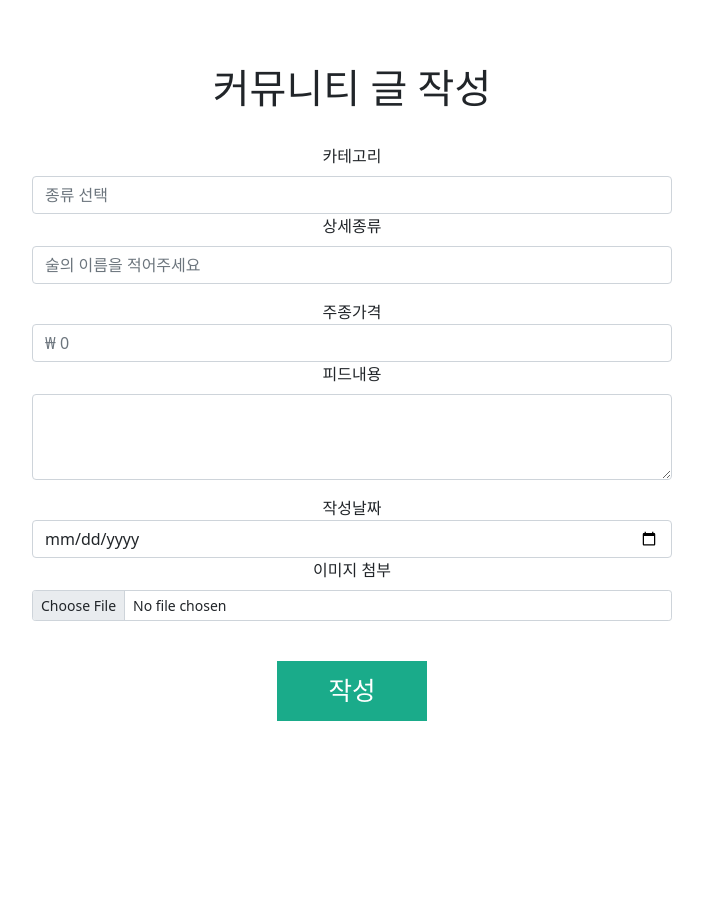
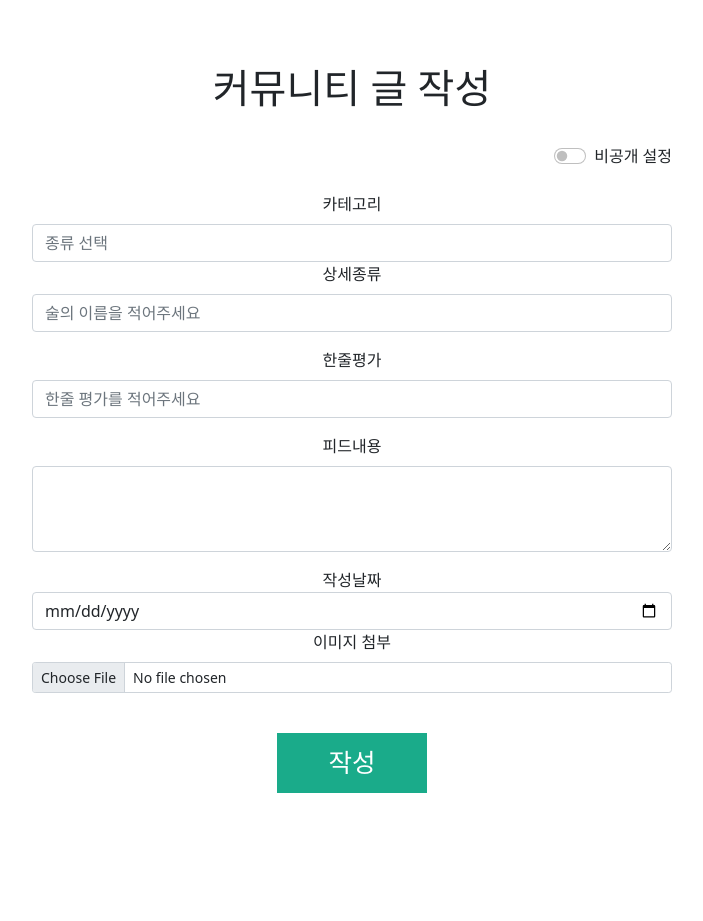
Before and after one commit to sh981013s/hanjan-hae, a Django app: template templates/community/community_write.html in a window 1280 px wide. Shown: the whole page, without its empty margins (288-991 px from the left). Before the commit the page ends 721 px from the top, so only its background shows below. Run offline with Django 3.2, Linux system fonts and the light colour scheme; the template is opened without the code that fills it, so the values that code supplies are empty.

Commit message:
write page updated

```diff
--- a/templates/community/community_write.html
+++ b/templates/community/community_write.html
@@ -1,7 +1,6 @@
 <!DOCTYPE html>
 <html lang="en">
 <head>
-    {% load static %}
     <meta charset="UTF-8">
     <meta http-equiv="X-UA-Compatible" content="IE=edge">
     <meta name="viewport" content="width=device-width, initial-scale=1.0">
@@ -10,7 +9,7 @@
     <link href="https://cdn.jsdelivr.net/npm/bootstrap@5.1.1/dist/css/bootstrap.min.css" rel="stylesheet" integrity="sha384-F3w7mX95PdgyTmZZMECAngseQB83DfGTowi0iMjiWaeVhAn4FJkqJByhZMI3AhiU" crossorigin="anonymous">
     <!-- JavaScript Bundle with Popper -->
     <script src="https://cdn.jsdelivr.net/npm/bootstrap@5.1.1/dist/js/bootstrap.bundle.min.js" integrity="sha384-/bQdsTh/da6pkI1MST/rWKFNjaCP5gBSY4sEBT38Q/9RBh9AH40zEOg7Hlq2THRZ" crossorigin="anonymous"></script>
-    <link href= "css/community_write.css" rel="stylesheet">
+    <link href="css/community_write.css" rel="stylesheet">
 </head>
 <body>
     <section>
@@ -18,6 +17,12 @@
             <form action="" method="post">
                 <div class="op1">
                 <h1>커뮤니티 글 작성</h1><br>
+                <div class="shit">
+                    <div class="form-check form-switch" style="float: right;">
+                        <input class="form-check-input" type="checkbox" id="flexSwitchCheckDefault">
+                        <label class="form-check-label" for="flexSwitchCheckDefault">비공개 설정</label>
+                      </div>
+                </div><br><br>
                 <label for="exampleDataList" class="form-label">카테고리</label>
                     <input class="form-control" list="datalistOptions" id="exampleDataList" placeholder="종류 선택">
                         <datalist id="datalistOptions">
@@ -31,9 +36,9 @@
                     <label for="exampleFormControlInput1" class="form-label">상세종류</label>
                     <input type="text" class="form-control" id="detail" placeholder="술의 이름을 적어주세요">
                 </div>
-                <div class="alcohol-price">
-                    <label for="price">주종가격</label>
-                    <input type="text" class="form-control" id="price" placeholder="&#8361; 0" />
+                <div class="mb-3">
+                    <label for="exampleFormControlTextarea1" class="form-label">한줄평가</label>
+                    <input type="text" class="form-control" id="review" placeholder="한줄 평가를 적어주세요">
                 </div>
                 <div class="mb-3">
                     <label for="exampleFormControlTextarea1" class="form-label">피드내용</label>
```
